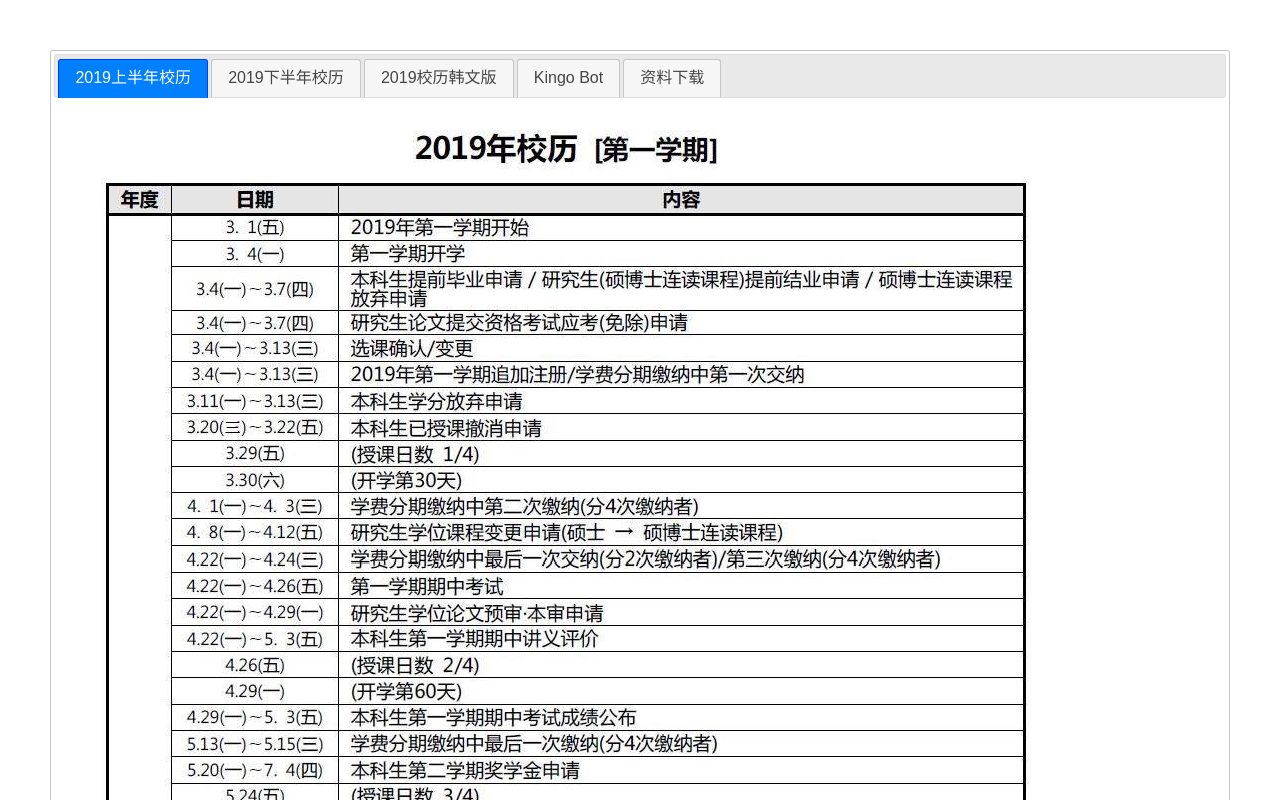
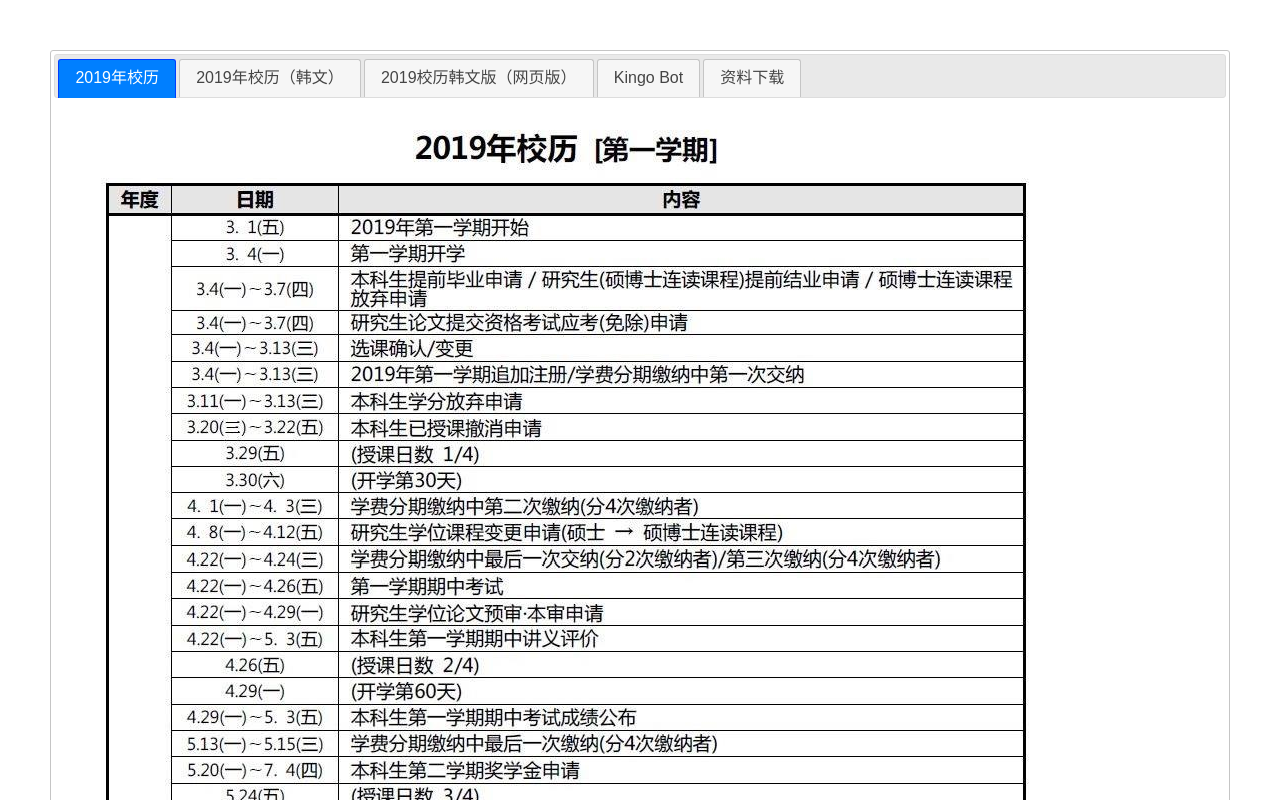
Before and after one commit to zots0127/skku.appage, a website: page index.html in a window 1280 px wide. Shown: the top 800 px of the page. Drawn offline with nearby package versions, Linux system fonts and the light colour scheme.

Commit message:
new class

```diff
--- a/index.html
+++ b/index.html
@@ -54,16 +54,16 @@
 
     <div id="tabs">
     	<ul>
-    		<li><a href="#tabs-1">2019上半年校历</a></li>
-    		<li><a href="#tabs-2">2019下半年校历</a></li>
-        <li><a href="#tabs-3">2019校历韩文版</a></li>
+    		<li><a href="#tabs-1">2019年校历</a></li>
+    		<li><a href="#tabs-2">2019年校历（韩文）</a></li>
+        <li><a href="#tabs-3">2019校历韩文版（网页版）</a></li>
         <li><a href="#tabs-5">Kingo Bot</a></li>
     		<li><a href="#tabs-4">资料下载</a></li>
 
     	</ul>
     	<div id="tabs-1">
 <img src="cn1.jpg" alt="">
-
+<img src="cn2.jpg" alt="">
 
 
       </div>
@@ -73,8 +73,8 @@
 
 
       <div id="tabs-2">
-<img src="cn2.jpg" alt="">
 
+<iframe src="pdf/sche2019.pdf" width="100%" height="1080px"></iframe>
 
 
 
```
Also changed, not shown: 3 other files.
